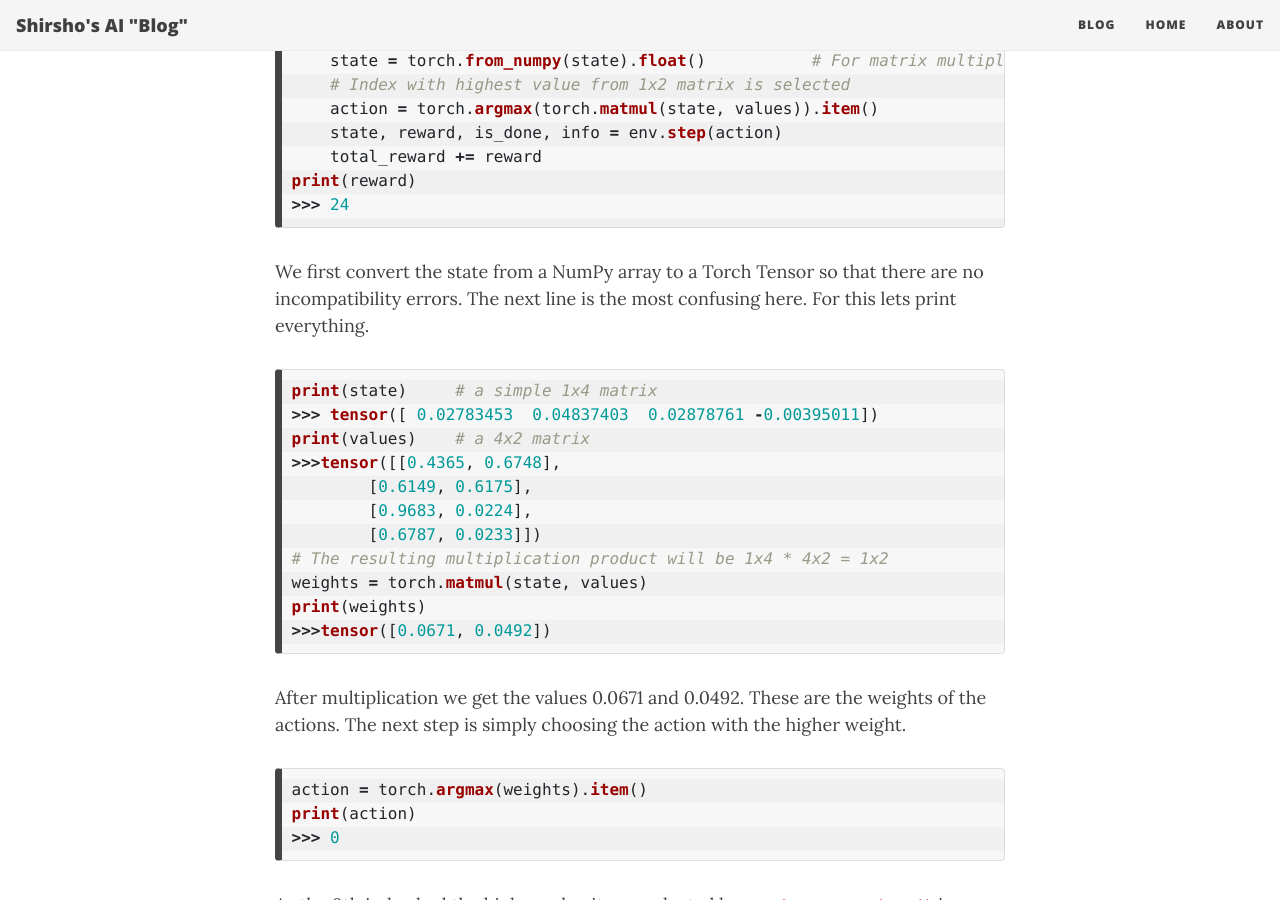
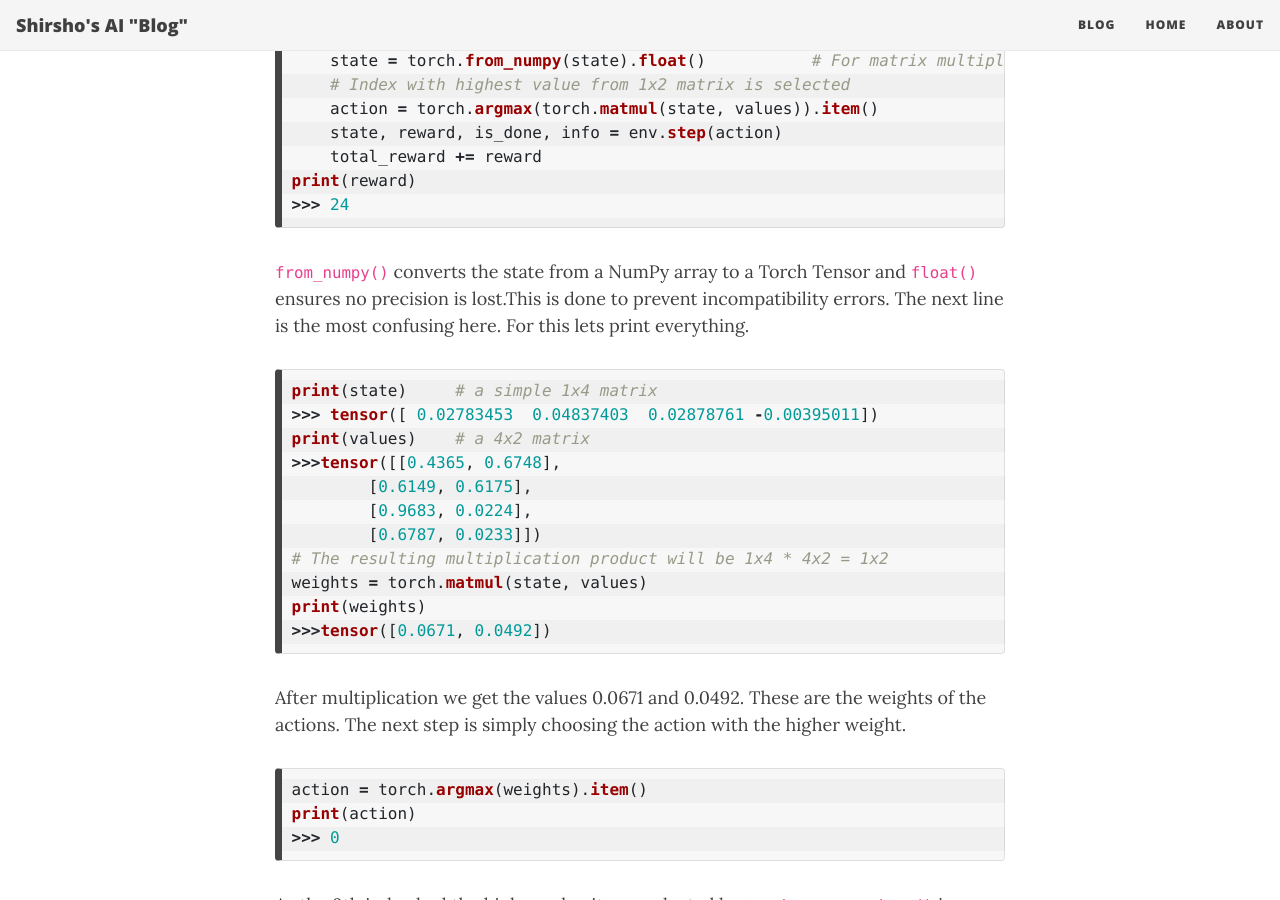
Before and after one commit to shirsho-12/shirsho-12.github.io, a Jekyll site: the page built from _posts/2021-06-05-rl_gym.md, in a window 1280 px wide and 900 px high, scrolled down 6652 px. Built offline with Jekyll 4.4.1, drawn with Linux system fonts in a browser that asks for light colours; nearby versions of some CDN libraries.

Commit message:
Rewrite 1 Article 2

````diff
--- a/_posts/2021-06-05-rl_gym.md
+++ b/_posts/2021-06-05-rl_gym.md
@@ -180,7 +180,7 @@ while not is_done:
 print(reward)
 >>> 24
 ```
-We first convert the state from a NumPy array to a Torch Tensor so that there are no incompatibility errors. The next line is the most confusing here. For this lets print everything.
+`from_numpy()` converts the state from a NumPy array to a Torch Tensor and `float()` ensures no precision is lost.This is done to prevent incompatibility errors. The next line is the most confusing here. For this lets print everything.
 
 ```py
 print(state)     # a simple 1x4 matrix
````
